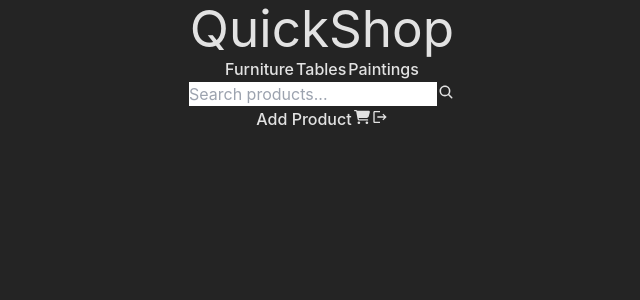
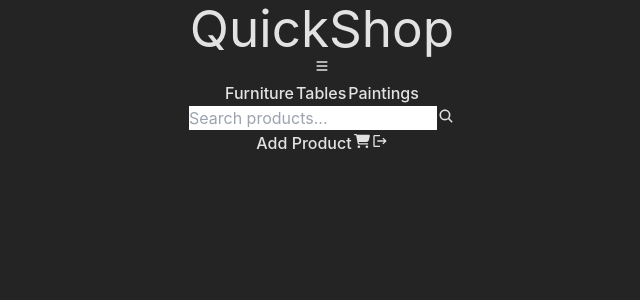
Before and after one commit to jinan14/E-Commerce-app, a React (Vite) app in the folder frontend/: page /header in a window 1280 px wide. Shown: the top 300 px of the page, without its empty margins (318-958 px from the left). Built offline with nearby package versions, Linux system fonts and the light colour scheme.

Commit message:
e-com website

```diff
--- a/frontend/src/Components/AddProduct.jsx
+++ b/frontend/src/Components/AddProduct.jsx
@@ -71,12 +71,12 @@ const AddProduct = () => {
   };
 
   return (
-    <div>
-      <h2 className="font-bold text-3xl mb-5 mt-5">Add New Product</h2>
-      <div className="flex justify-center items-center">
+    <div className="px-4">
+      <h2 className="font-bold text-3xl mb-5 mt-5 text-center">Add New Product</h2>
+      <div className="flex flex-wrap justify-center items-start gap-6">
         <form
           onSubmit={handleSubmit}
-          className="border-2 border-gray-700 flex flex-col gap-5 w-[50%] max-w-xs md:max-w-sm lg:max-w-md rounded-[20px] p-6 mx-auto shadow-lg backdrop-blur-2xl"
+          className="border-2 border-gray-700 flex flex-col gap-5 w-full sm:w-[80%] md:w-[60%] lg:w-[40%] rounded-[20px] p-6 mx-auto shadow-lg backdrop-blur-2xl"
         >
           <input
             className="w-full px-3 py-2 border rounded-[20px] focus:outline-none focus:ring-2 focus:ring-gray-500"
@@ -122,18 +122,18 @@ const AddProduct = () => {
           />
           <button
             type="submit"
-            className="bg-blue-500 text-white px-4 py-2 rounded hover:bg-blue-600"
+            className="bg-blue-500 text-white px-4 py-2 rounded hover:bg-blue-600 w-full"
           >
             Add Product
           </button>
         </form>
-        <div className="w-[50%] grid grid-cols-2 gap-4">
+        <div className="w-full sm:w-[80%] md:w-[60%] lg:w-[40%] grid grid-cols-2 gap-4">
           {previewImages.map((url, index) => (
             <div key={index} className="flex flex-col items-center">
               <img
                 src={url}
                 alt="Preview"
-                className="w-[200px] h-[200px] object-cover"
+                className="w-full max-w-[150px] h-[150px] object-cover sm:max-w-[200px] sm:h-[200px]"
               />
               <button
                 type="button"
@@ -148,6 +148,7 @@ const AddProduct = () => {
       </div>
     </div>
   );
+
 };
 
 export default AddProduct;
--- a/frontend/src/Components/Header.jsx
+++ b/frontend/src/Components/Header.jsx
@@ -1,15 +1,20 @@
 
 
 import React from 'react';
+import { useState } from "react";
 import { useNavigate } from 'react-router-dom';
 import { IoSearch } from "react-icons/io5";
 import { FaCartShopping } from "react-icons/fa6";
 import { MdLogout } from "react-icons/md";
 
 
-import useCartStore from '../store/useCartStore';
+import useCartStore from '../store/useCartStore';import { HiMenu } from "react-icons/hi"; // Burger menu icon
+
 
   const Header = ({ searchQuery, setSearchQuery, applyFilters }) => {
+
+    const [menuOpen, setMenuOpen] = useState(false); // State for toggling the menu
+
 
   const navigate = useNavigate();
   const {
@@ -20,59 +25,73 @@ const Header = ({ searchQuery, setSearchQuery, applyFilters }) => {
   } = useCartStore();
 
   return (
-    <div className="flex justify-between items-center mt-3 mb-3">
+    <div className="flex justify-between items-center mt-3 mb-3 px-4">
       <h1 className="text-3xl font-bold">QuickShop</h1>
-        <div className="flex gap-3  justify-between items-center">
-          <div  className="flex gap-3 ">
 
-            <div className="flex gap-3">
-              {['Furniture', 'Tables', 'Paintings'].map((category) => (
+      {/* Burger Menu for Small Screens */}
+      <div className="lg:hidden">
+        <button
+          onClick={() => setMenuOpen(!menuOpen)}
+          className="text-2xl focus:outline-none"
+        >
+          <HiMenu />
+        </button>
+      </div>
+
+      {/* Full Menu for Larger Screens */}
+      <div className={`flex flex-col lg:flex-row lg:items-center lg:gap-3 absolute lg:static top-16 left-0 w-full lg:w-auto shadow-lg lg:shadow-none ${menuOpen ? "block" : "hidden"}`}>
+        {/* Categories */}
+        <div className="flex flex-col lg:flex-row lg:gap-3">
+          {["Furniture", "Tables", "Paintings"].map((category) => (
             <button
               key={category}
               onClick={() => {
                 setCategory(category);
                 searchProducts();
               }}
+              className="px-4 py-2 hover:bg-gray-100"
             >
               {category}
             </button>
           ))}
         </div>
-              <div className='flex gap-1'>
 
+        {/* Search */}
+        <div className="flex flex-col lg:flex-row lg:items-center gap-3 mt-3 lg:mt-0 px-4 lg:px-0">
+          <div className="flex items-center gap-2">
             <input
               type="text"
               placeholder="Search products..."
               value={searchQuery}
-              onChange={(e) => setSearchQuery(e.target.value)} // Optional if you want real-time update
-              className="w-64 px-3 py-1 border rounded-2xl focus:outline-none focus:ring-2 focus:ring-orange-500"
+              onChange={(e) => setSearchQuery(e.target.value)}
+              className="w-full lg:w-64 px-3 py-1 border rounded-2xl focus:outline-none focus:ring-2 focus:ring-orange-500"
             />
             <button
               onClick={applyFilters}
-              className="bg-orange-400 text-lg text-white px-2 py-2 rounded-3xl hover:bg-orange-400"
+              className="bg-orange-400 text-lg text-white mr-3 px-2 py-2 rounded-3xl hover:bg-orange-500"
             >
               <IoSearch />
             </button>
           </div>
         </div>
 
-        </div>
-      <div className="flex gap-3 ">
-        <div className="flex gap-3">
+        {/* Action Buttons */}
+        <div className="flex flex-col lg:flex-row lg:gap-3 mt-3 lg:mt-0 px-4 lg:px-0">
           <button
-            onClick={() => navigate('/add-product')}
+            onClick={() => navigate("/add-product")}
             className="bg-blue-500 text-white px-4 py-2 rounded-3xl hover:bg-blue-600"
           >
             Add Product
           </button>
           <button
-            className="bg-orange-400 text-xl text-white px-3 py-2 rounded-3xl hover:bg-orange-400"
-            onClick={() => navigate('/cart')}><FaCartShopping />
+            className="bg-orange-400 text-xl text-white px-3 py-2 rounded-3xl hover:bg-orange-500"
+            onClick={() => navigate("/cart")}
+          >
+            <FaCartShopping />
           </button>
-
           <button
             className="bg-red-500 text-xl text-white px-2 py-2 rounded-3xl hover:bg-red-400"
-            onClick={() => navigate('/login')}
+            onClick={() => navigate("/login")}
           >
             <MdLogout />
           </button>
```
Lines whose indentation alone changed are shown as unchanged.
